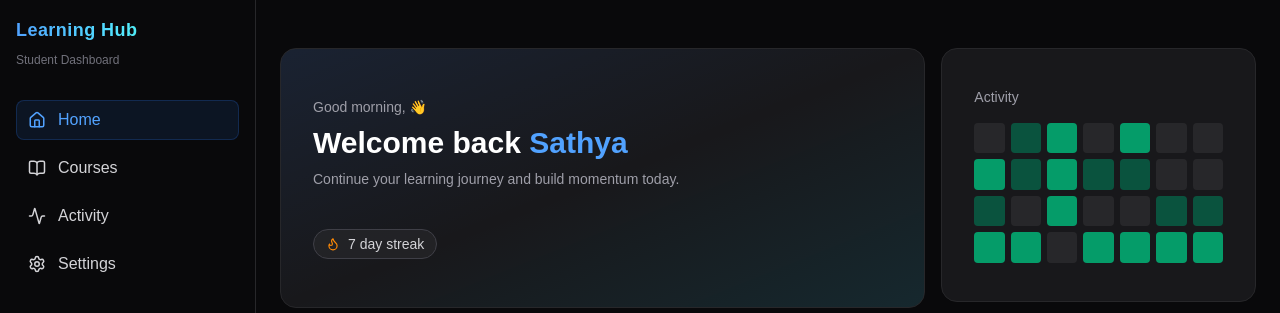
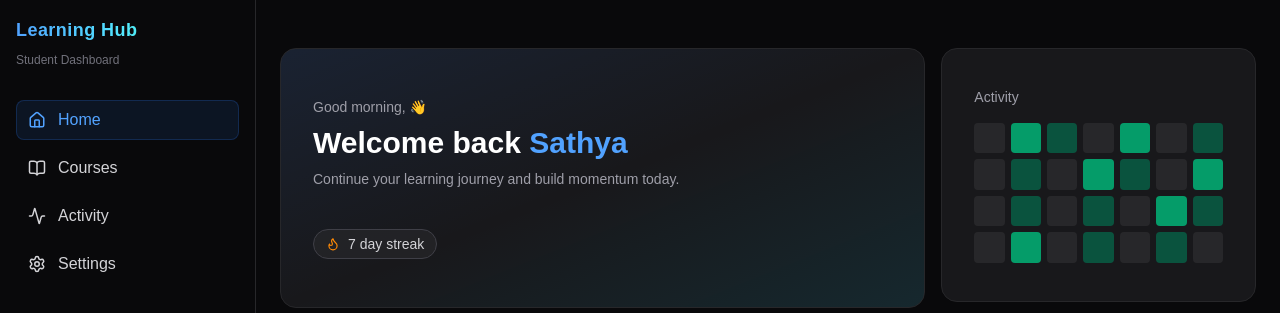
Before and after one commit to kuttysathya/student-dashboard, a Next.js app: page /dashboard in a window 1280 px wide. Shown: the top 313 px of the page. Built offline with nearby package versions, Linux system fonts and the light colour scheme; no server answers; the database is empty.

Commit message:
fix: production-ready hydration safe dashboard with Supabase SSR

```diff
--- a/app/components/ActivityTile.tsx
+++ b/app/components/ActivityTile.tsx
@@ -1,5 +1,12 @@
 export default function ActivityTile() {
   const days = Array.from({ length: 28 });
+
+  const intensityMap = [
+    0.2, 0.8, 0.5, 0.1, 0.9, 0.3, 0.6,
+    0.4, 0.7, 0.2, 0.8, 0.5, 0.1, 0.9,
+    0.3, 0.6, 0.4, 0.7, 0.2, 0.8, 0.5,
+    0.1, 0.9, 0.3, 0.6, 0.4, 0.7
+  ];
 
   return (
     <section className="relative bg-zinc-900 rounded-2xl px-8 py-9.5 min-h-63 border border-zinc-800 overflow-hidden">
@@ -7,7 +14,7 @@ export default function ActivityTile() {
 
       <div className="grid grid-cols-7 gap-1.5 justify-items-center place-content-center">
         {days.map((_, i) => {
-          const intensity = Math.random();
+          const intensity = intensityMap[i];
 
           return (
             <div
@@ -16,8 +23,8 @@ export default function ActivityTile() {
                 intensity > 0.7
                   ? "bg-emerald-500/80"
                   : intensity > 0.4
-                    ? "bg-emerald-700/60"
-                    : "bg-zinc-800"
+                  ? "bg-emerald-700/60"
+                  : "bg-zinc-800"
               }`}
             />
           );
--- a/app/components/CourseCard.tsx
+++ b/app/components/CourseCard.tsx
@@ -70,7 +70,7 @@ export default function CourseCard({
         {/* Timestamp */}
         {created_at && (
           <p className="mt-3 text-xs text-zinc-500">
-            {new Date(created_at).toLocaleDateString()}
+            {new Date(created_at).toISOString().split("T")[0]}
           </p>
         )}
       </div>
--- a/app/dashboard/page.tsx
+++ b/app/dashboard/page.tsx
@@ -12,6 +12,12 @@ export default async function DashboardPage() {
   if (error || !data) {
     return <DatabaseErrorUI />;
   }
+  if (!supabase) {
+  throw new Error("Supabase client failed");
+}
+
+  console.log("DATA:", data);
+  console.log("ERROR:", error);
 
   return (
     <div className="flex min-h-screen bg-zinc-950 text-white">
```
